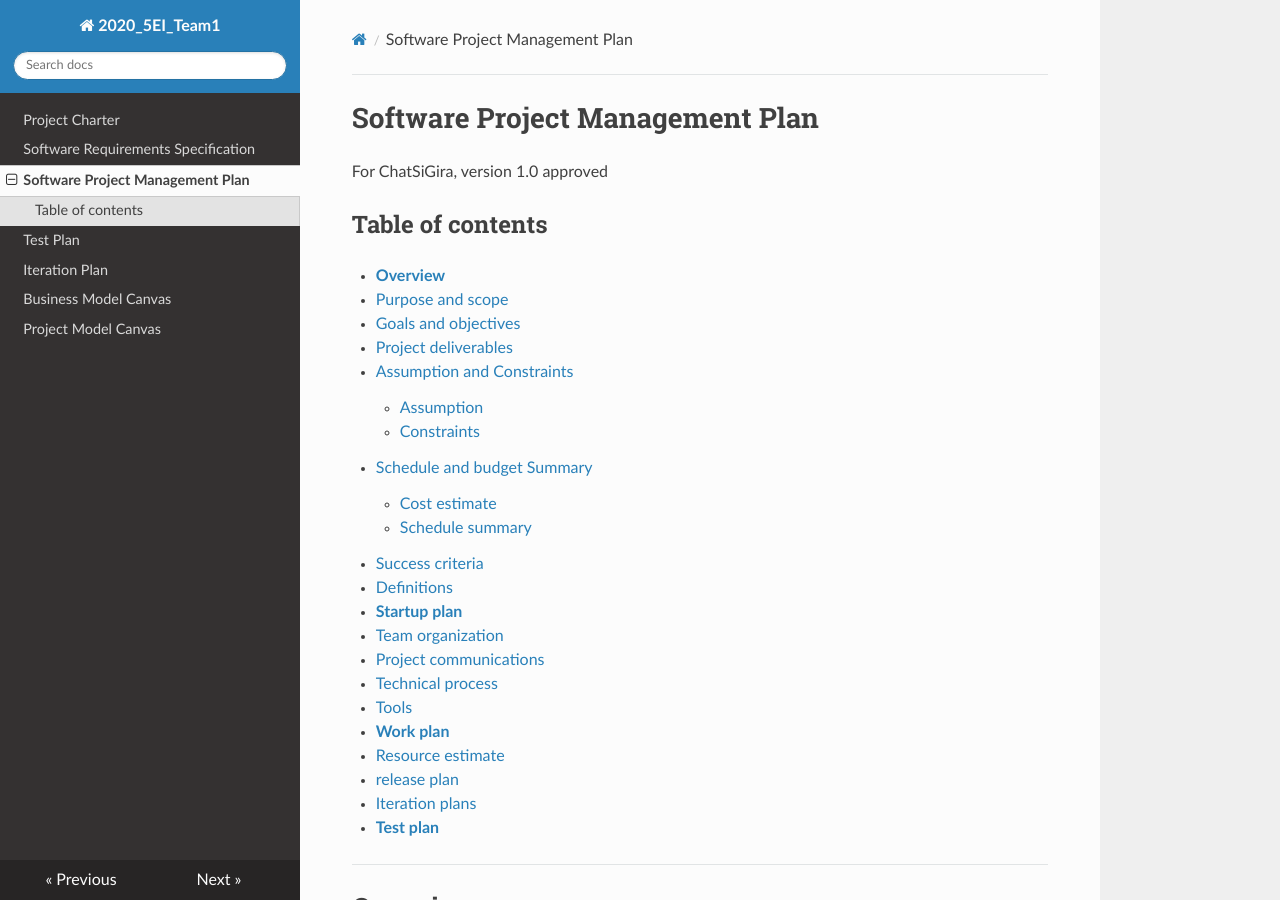
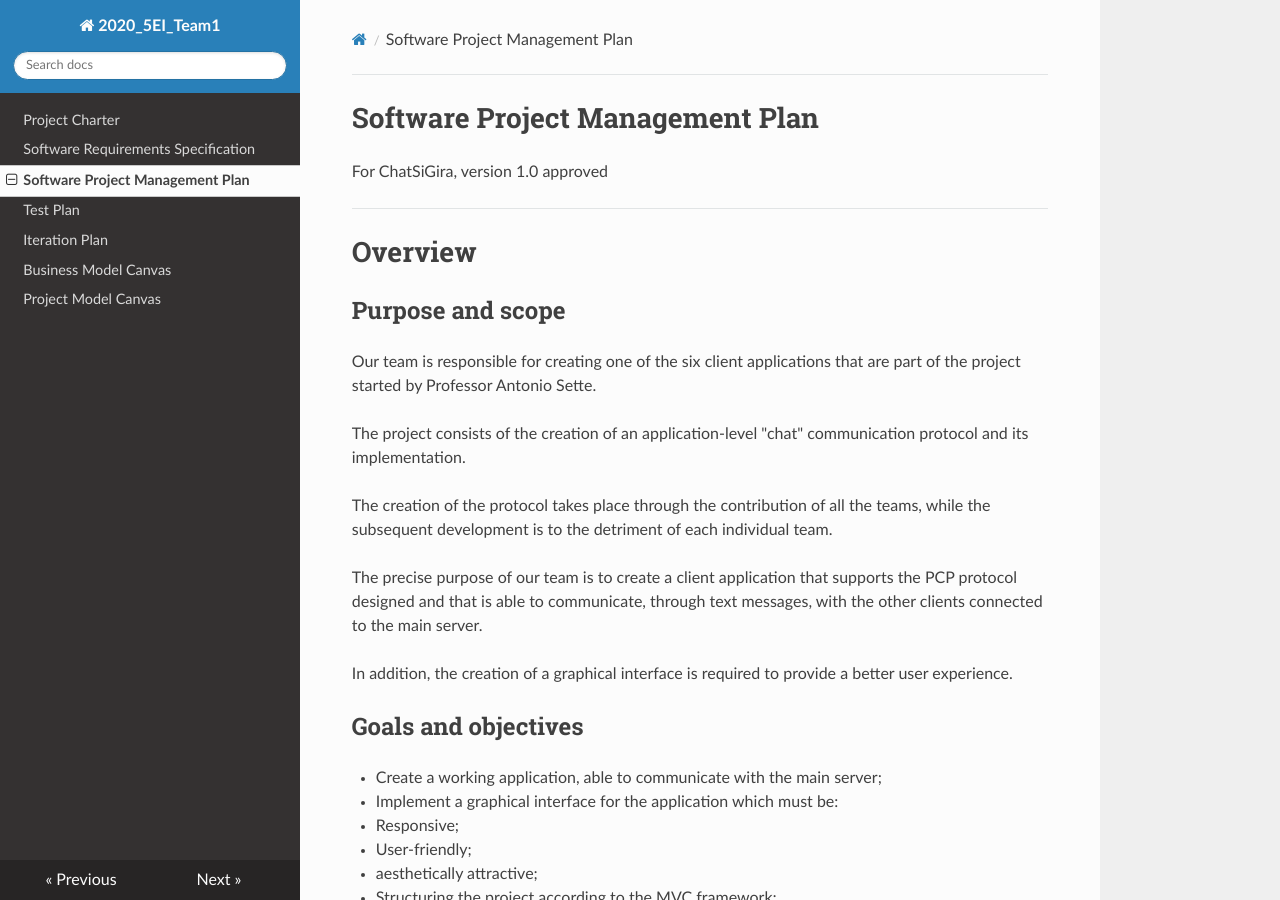
Before and after one commit to teddyedo/2020_5EI_team1_Allari, an MkDocs documentation site: the page built from docs/Software_Project_Management_Plan.md, in a window 1280 px wide and 900 px high. Built offline with MkDocs 1.6.1, drawn with Linux system fonts in a browser that asks for light colours; nearby versions of some CDN libraries.

Commit message:
Update Software_Project_Management_Plan.md

```diff
--- a/docs/Software_Project_Management_Plan.md
+++ b/docs/Software_Project_Management_Plan.md
@@ -2,30 +2,6 @@
 # Software Project Management Plan
 For ChatSiGira, version 1.0 approved <br>
 
-## Table of contents
-
-- [**Overview**](#overview)
-  - [Purpose and scope](#Purpose-and-scope)
-  - [Goals and objectives](#Goals-and-objectives)
-  - [Project deliverables](#Project-deliverables)
-  - [Assumption and Constraints](#Assumption-and-constraints)
-    - [Assumption](#Assumption)
-    - [Constraints](#Constraints)
-  - [Schedule and budget Summary](#Schedule-and-budget-summary)
-    - [Cost estimate](#Cost-estimate)
-    - [Schedule summary](#Schedule-summary)
-  - [Success criteria](#Success-criteria)
-  - [Definitions](#Definitions)
-- [**Startup plan**](#Startup-plan)
-  - [Team organization](#Team-organization)
-  - [Project communications](#Project-comunications)
-  - [Technical process](#Technical-process)
-  - [Tools](#Tools)
-- [**Work plan**](#Work-plan)
-  - [Resource estimate](#Resource-estimate)
-  - [release plan](#Release-plan)
-  - [Iteration plans](#Iteration-plans)
-- [**Test plan**](#Test-plan)
 
 ---
 
```
